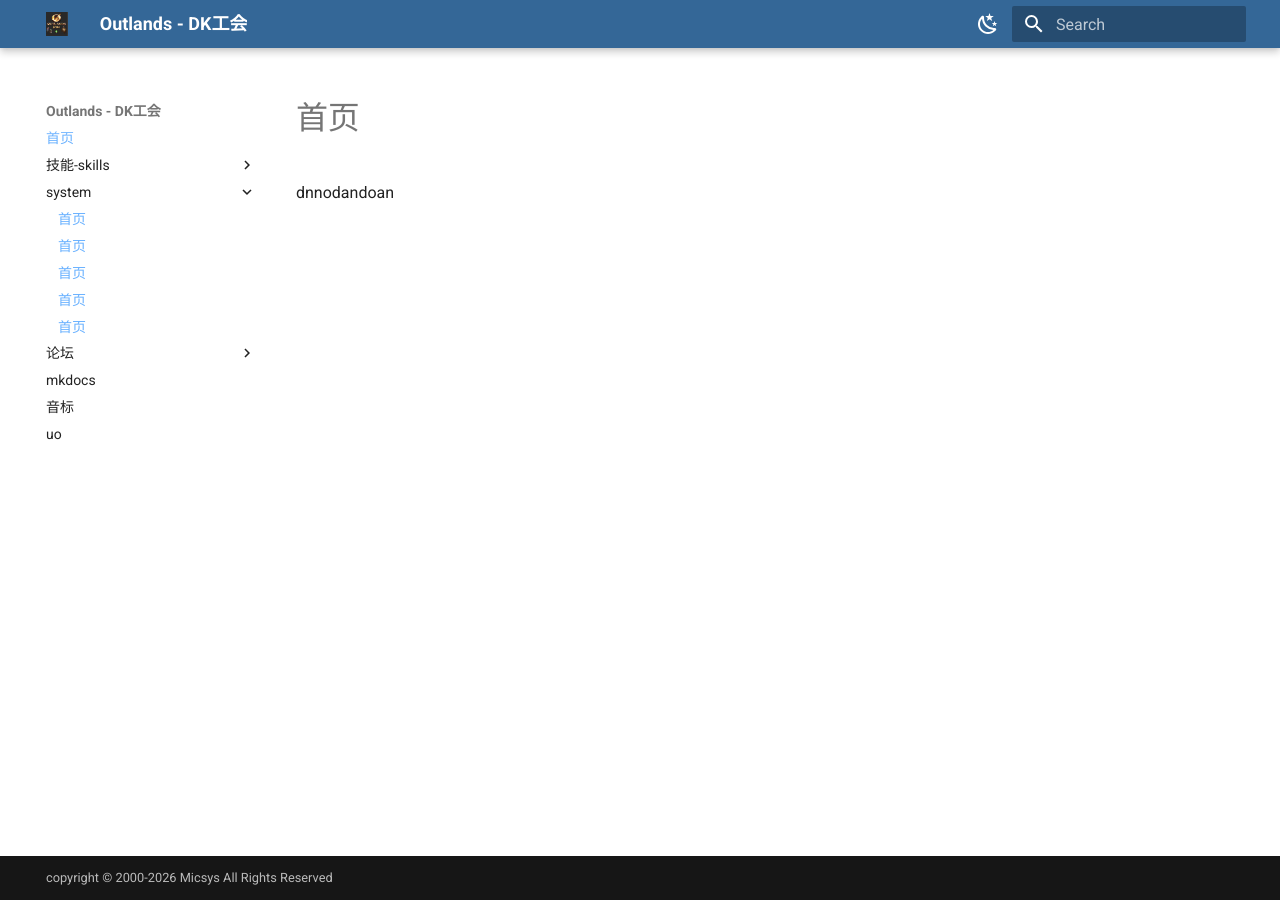
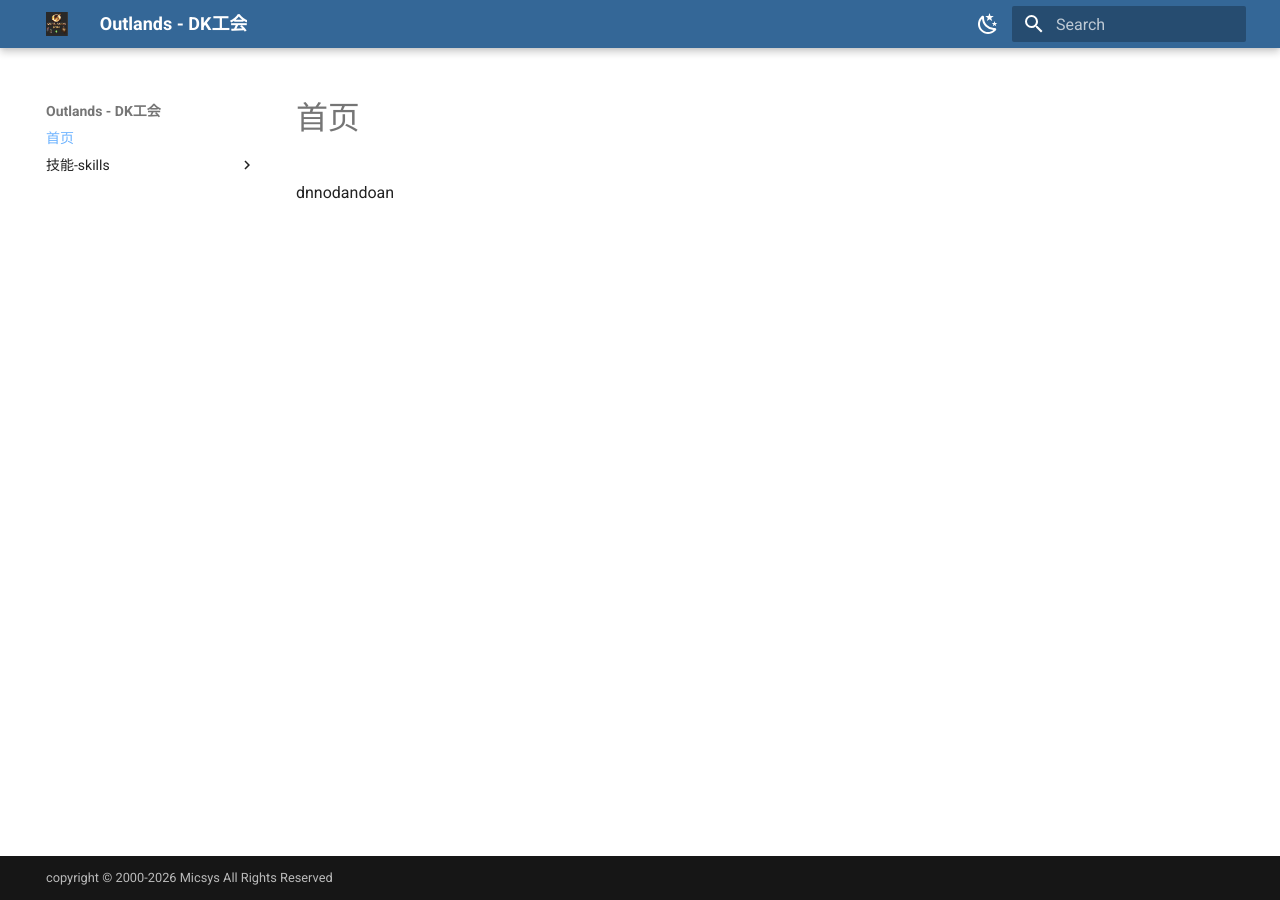
Before and after one commit to redsoft110/dk, an MkDocs documentation site: the page built from docs/index.md, in a window 1280 px wide. Built offline with MkDocs 1.6.1 and Material for MkDocs 9.7.7, drawn with Linux system fonts in a browser that asks for light colours; a style sheet for code colours, icons or effects is not loaded; part of the change alters nothing that is shown.

Commit message:
Update mkdocs.yml

```diff
--- a/mkdocs.yml
+++ b/mkdocs.yml
@@ -3,6 +3,7 @@ site_url: https://dk.micsys.org
 theme:
   name: material
   logo: assests/logo.png
+  favicon: assests/logo.png
   palette:
 
    - media: "(prefers-color-scheme: light)"
@@ -54,57 +55,11 @@ copyright: 'copyright © 2000-2026 Micsys All Rights Reserved'
 nav:
   - 首页: index.md
   - 技能-skills:
-    - 解破学-Anatomy: Anatomy/index.md
-    - 射箭-Archery: index.md
-    - 双持-Dual Wielding: index.md
-    - 骑士精神-Chivalry: code/javascript/index.md
-    - 击剑-Fencing: index.md
-    - 疗愈-Healing: index.md
-    - c: index.md
-    - c++: index.md
-    - c#: index.md
-    - php:  index.md
-    - go: index.md
-    - rust: index.md
-    - shell: index.md
-    - sql: index.md
-    - ruby: index.md
-    - swift: index.md
-    - kotlin: index.md
-    - dart: index.md
-    - typescript: index.md
-    - assembly: index.md
-    - mysql: index.md
-    - postgresql: index.md
-    - mongodb: index.md
-    - vue:  index.md
-    - react: index.md
-    - angular: index.md
-    - flutter:  index.md
-    - svelte: index.md
-    - laravel: index.md
-    - django: index.md
-    - spring: index.md
-    - express: index.md
-    - flask: index.md
-    - fastapi: index.md
+    - 解破学-Anatomy: skills/Anatomy.md
+    - 射箭-Archery: skills/Archery.md
+    - 双持-Dual Wielding: skills/Dual Wielding.md
+    - 骑士精神-Chivalry: skills/Chivalry.md
 
-  - system:
-    - linux: index.md
-    - debian: index.md
-    - ubuntu: index.md
-    - windows: index.md
-    - dos: index.md
-
-  - 论坛:
-      - 论坛首页:
-         - 论坛: linux/linux.md
-
-  - mkdocs: code.md
-
-  - 音标: yinbiao.md
-
-  - uo: taminbestiary.md
 
 extra:
   generator: false
```
